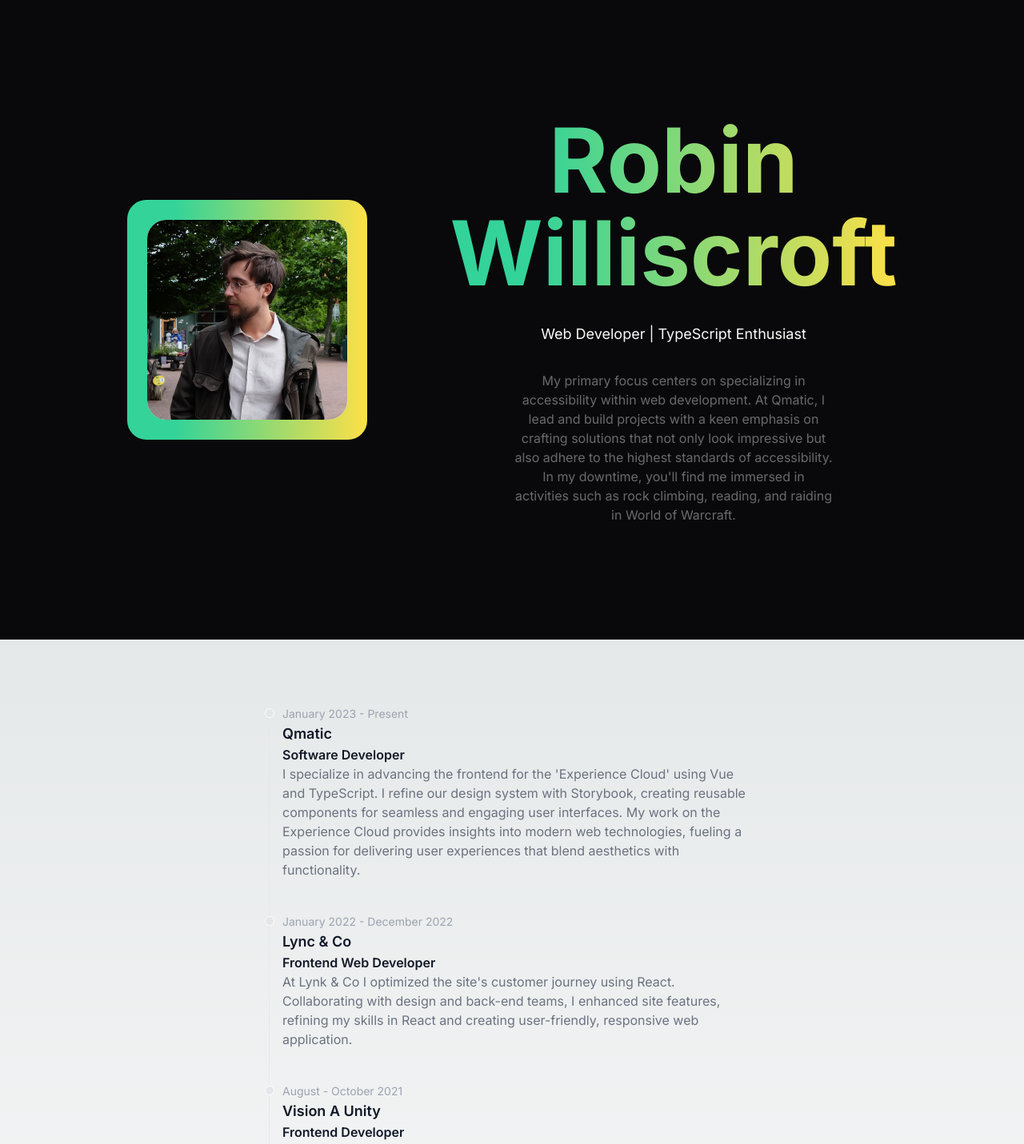
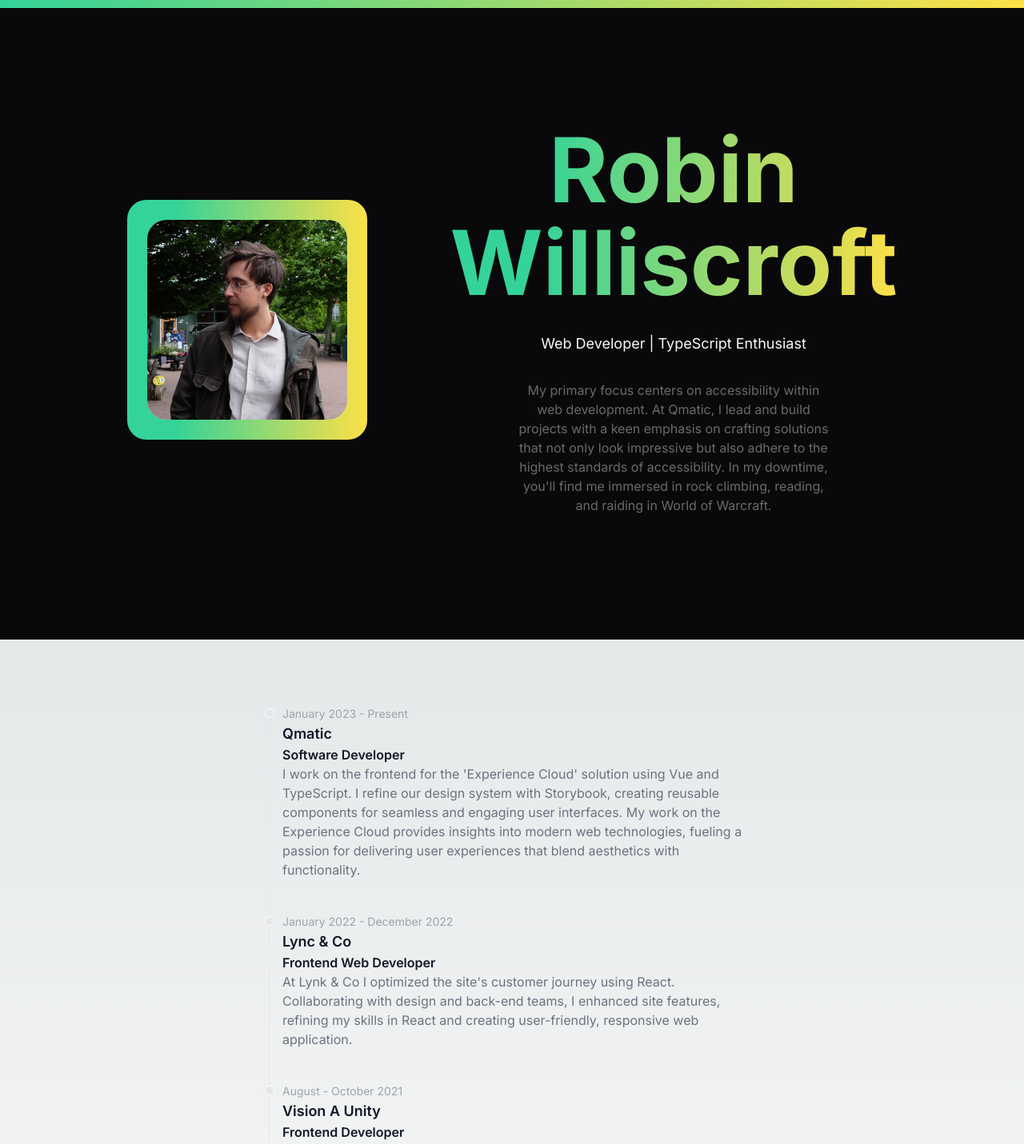
Before and after one commit to r-lofcroft/next-portfolio, a Next.js app: page / in a window 1280 px wide. Shown: the top 1431 px of the page at 80% size. Built offline with nearby package versions, Linux system fonts and the light colour scheme.

Commit message:
fixed content and coloring

```diff
--- a/src/app/globals.css
+++ b/src/app/globals.css
@@ -50,3 +50,13 @@ body {
   border-radius: inherit;
   z-index: 2;
 }
+.progress-bar {
+  position: fixed;
+  top: 0;
+  left: 0;
+  right: 0;
+  height: 10px;
+  background: linear-gradient(to right, #34d399, #fde047);
+  transform-origin: 0%;
+  z-index: 999999;
+}
--- a/src/app/page.tsx
+++ b/src/app/page.tsx
@@ -4,12 +4,20 @@ import ProfileComponent from "@/components/Avatar";
 import IntroComponent from "@/components/Profile";
 import ProjectComponent from "@/components/Projects";
 import SocialsComponent from "@/components/Socials";
-import { AnimatePresence, motion } from "framer-motion";
+import { motion, useScroll, useSpring } from "framer-motion";
 import Footer from "@/components/Footer";
 
 const Home: React.FC = () => {
+  const { scrollYProgress } = useScroll();
+  const scaleX = useSpring(scrollYProgress, {
+    stiffness: 100,
+    damping: 30,
+    restDelta: 0.001,
+  });
+
   return (
     <div className="scroll-smooth">
+      <motion.div className="progress-bar" style={{ scaleX }} />
       <section className=" min-h-screen flex items-center justify-center  bg-zinc-950 text-sm text-zinc-50 antialiased md:text-base">
         <motion.div initial={{ opacity: 0 }} whileInView={{ opacity: 1 }}>
           <div className="text-center flex items-center justify-center max-w-screen-sm">
@@ -19,16 +27,12 @@ const Home: React.FC = () => {
         </motion.div>
       </section>
       <section className="overflow-hidden">
-        <AnimatePresence>
-          <motion.div initial={{ x: -50 }} whileInView={{ x: 0 }}>
-            <ProjectComponent />
-          </motion.div>
-        </AnimatePresence>
+        <motion.div initial={{ x: -50 }} whileInView={{ x: 0 }}>
+          <ProjectComponent />
+        </motion.div>
       </section>
       <section className="overflow-hidden bg-zinc-950 text-sm text-zinc-50">
-        <motion.div initial={{ x: 50 }} whileInView={{ x: 0 }}>
-          <SocialsComponent />
-        </motion.div>
+        <SocialsComponent />
       </section>
       <Footer />
     </div>
--- a/src/components/Contact.tsx
+++ b/src/components/Contact.tsx
@@ -53,7 +53,7 @@ const Contact: React.FC<ChildProps> = ({ onStateChange }) => {
             htmlFor="name"
             className="block text-sm font-medium text-gray-700"
           >
-            Name
+            Name:
           </label>
           <input
             type="text"
@@ -68,7 +68,7 @@ const Contact: React.FC<ChildProps> = ({ onStateChange }) => {
             htmlFor="email"
             className="block text-sm font-medium text-gray-700"
           >
-            Email
+            Email:
           </label>
           <input
             type="email"
@@ -83,7 +83,7 @@ const Contact: React.FC<ChildProps> = ({ onStateChange }) => {
             htmlFor="message"
             className="block text-sm font-medium text-gray-700"
           >
-            Message
+            Message:
           </label>
           <textarea
             name="message"
@@ -101,7 +101,7 @@ const Contact: React.FC<ChildProps> = ({ onStateChange }) => {
         />
         <button
           type="submit"
-          className="px-4 py-2 bg-blue-500 text-white rounded-md hover:bg-blue-600"
+          className="px-4 py-2 bg-black text-white rounded-md hover:bg-zinc-950"
         >
           Send
         </button>
--- a/src/components/Profile.tsx
+++ b/src/components/Profile.tsx
@@ -18,12 +18,11 @@ const IntroComponent = () => {
       </motion.div>
       <p className="text-lg m-8">Web Developer | TypeScript Enthusiast</p>
       <p className="mt-2 opacity-40 md:mt-3 ml-20 mr-20">
-        My primary focus centers on specializing in accessibility within web
-        development. At Qmatic, I lead and build projects with a keen emphasis
-        on crafting solutions that not only look impressive but also adhere to
-        the highest standards of accessibility. In my downtime, you'll find me
-        immersed in activities such as rock climbing, reading, and raiding in
-        World of Warcraft.
+        My primary focus centers on accessibility within web development. At
+        Qmatic, I lead and build projects with a keen emphasis on crafting
+        solutions that not only look impressive but also adhere to the highest
+        standards of accessibility. In my downtime, you'll find me immersed in
+        rock climbing, reading, and raiding in World of Warcraft.
       </p>
     </div>
   );
--- a/src/components/Projects.tsx
+++ b/src/components/Projects.tsx
@@ -23,12 +23,12 @@ const ProjectComponent = () => {
             Software Developer
           </h4>
           <p className="mb-4 text-base font-normal text-gray-500 dark:text-gray-400">
-            I specialize in advancing the frontend for the 'Experience Cloud'
-            using Vue and TypeScript. I refine our design system with Storybook,
-            creating reusable components for seamless and engaging user
-            interfaces. My work on the Experience Cloud provides insights into
-            modern web technologies, fueling a passion for delivering user
-            experiences that blend aesthetics with functionality.
+            I work on the frontend for the 'Experience Cloud' solution using Vue
+            and TypeScript. I refine our design system with Storybook, creating
+            reusable components for seamless and engaging user interfaces. My
+            work on the Experience Cloud provides insights into modern web
+            technologies, fueling a passion for delivering user experiences that
+            blend aesthetics with functionality.
           </p>
         </li>
         <li className="mb-10 ms-4">
```
